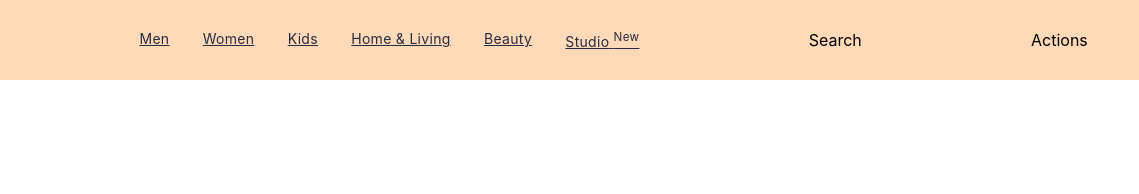
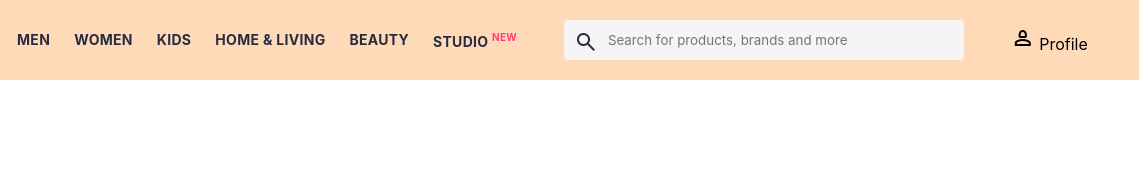
Before and after one commit to vermahimani067-rgb/Myntraclone, a plain HTML site: page Index.html in a window 1280 px wide. Shown: the full height of the page, 141-1280 px from the left. Drawn offline with nearby package versions, Linux system fonts and the light colour scheme.

Commit message:
Index.html Updated

```diff
--- a/Index.css
+++ b/Index.css
@@ -2,6 +2,7 @@
     margin: 0;
     padding: 0;
     font-family: Figtree-Regular,-apple-system,BlinkMacSystemFont,Segoe UI,Roboto,Helvetica,Arial,sans-serif;
+    box-sizing: border-box;
 }
 header {
     display: flex;
@@ -29,4 +30,35 @@
     font-size: 14px;
     letter-spacing: .3px;
     color: #282c3f;
+    font-weight: 700;
+    text-transform: uppercase;
+    text-decoration: none;
 }
+.nav_bar a sup {
+    font-size: 10px;
+    color: #ff3f6c;
+}
+.search_bar {
+    height: 40px;
+    min-width: 400px;
+    display: flex;
+    align-items: center;
+
+}
+.search_icon {
+    box-sizing: content-box;
+    height: 20px;
+    padding: 10px;
+    background-color: #f5f5f6;
+    color: #282c3f;
+    font-weight: 300;
+    border-radius: 4px 0 0 4px;
+}
+.search_input {
+    color: #696e79;
+    background-color: #f5f5f6;
+    flex-grow: 1;
+    height: 40px;
+    border: 0;
+    border-radius: 0 4px 4px 0;
+}
--- a/Index.html
+++ b/Index.html
@@ -3,6 +3,9 @@
 <head>
     <title>Myntra Clone</title>
     <link rel="stylesheet" href="Index.css">
+    <link rel="stylesheet" href="https://fonts.googleapis.com/css2?family=Material+Symbols+Outlined:opsz,wght,FILL,GRAD@20..48,100..700,0..1,-50..200&icon_names=search" />
+
+    <link rel="stylesheet" href="https://fonts.googleapis.com/css2?family=Material+Symbols+Outlined:opsz,wght,FILL,GRAD@20..48,100..700,0..1,-50..200&icon_names=person_2" />
 </head>
 <body>
     <header>
@@ -17,8 +20,16 @@
             <a href="#">Beauty</a>
             <a href="#">Studio <sup>New</sup></a>
         </nav>
-        <div class="search_bar">Search</div>
-        <div class="action_bar">Actions</div>
+        <div class="search_bar">
+            <span class="material-symbols-outlined search_icon">search</span>
+            <input class="search_input" placeholder="Search for products, brands and more">
+        </div>
+        <div class="action_bar">
+            <div class="action_container">
+                <span class="material-symbols-outlined">person_2</span>
+                <span class="action_name">Profile</span>
+            </div>
+        </div>
     </header>
     <main>
         <div class="banner_container">Banner Container</div>
```
